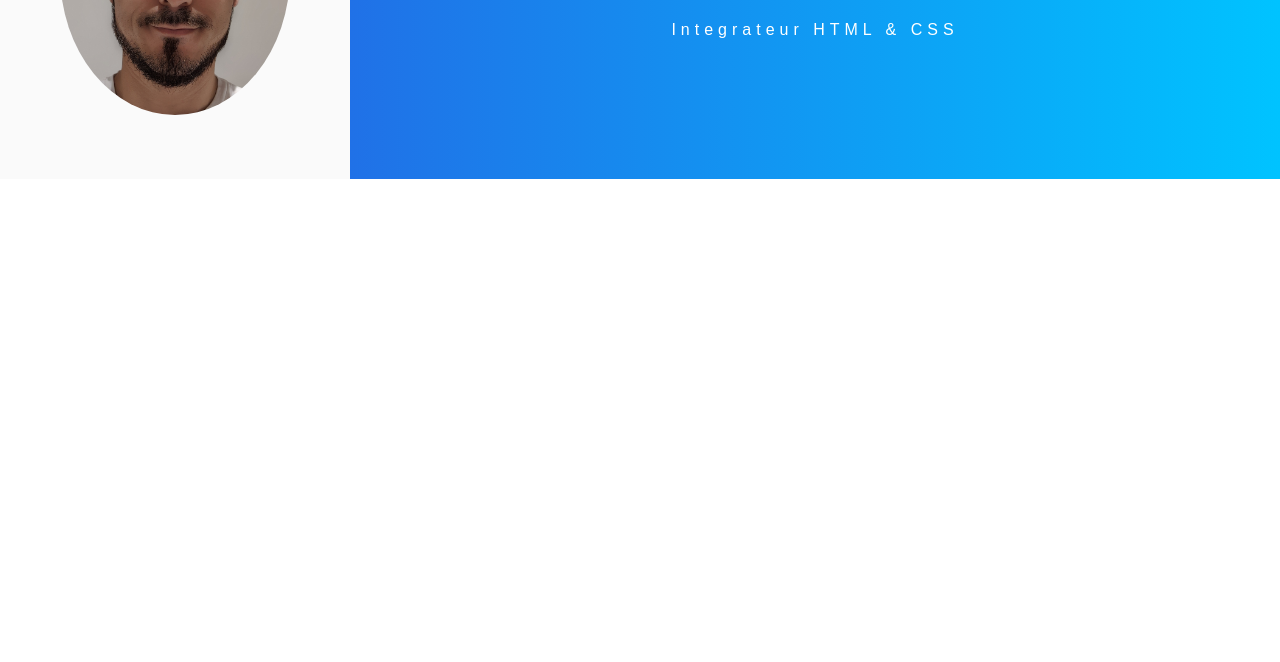
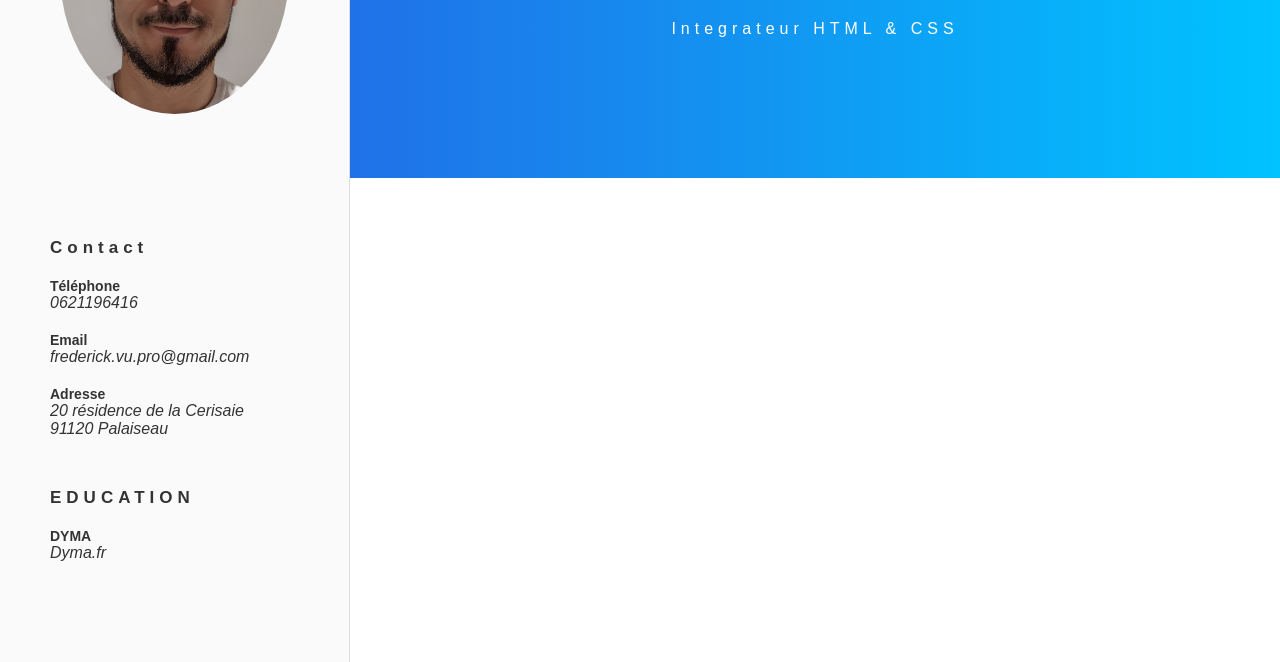
Before and after one commit to kohai-fred/cv, a website: page index.html in a window 1280 px wide. Shown: the part 229-891 px from the top of the page. Before the commit the page ends 800 px from the top, so only its background shows below. Drawn offline with Linux system fonts and the light colour scheme; a web font is replaced by a local one.

Commit message:
add aside css

```diff
--- a/index.html
+++ b/index.html
@@ -25,7 +25,23 @@
         <section class="picture">
             <img src="img/img-cv.jpg" alt="frederick vu">
         </section>
-        <aside></aside>
+        <aside>
+            <div class="block">
+            <h2 class="title-small">Contact</h2>
+            <h3>Téléphone</h3>
+            <p>0621196416</p>
+            <h3>Email</h3>
+            <p>frederick.vu.pro@gmail.com</p>
+            <h3>Adresse</h3>
+            <p>20 résidence de la Cerisaie <br>
+                 91120 Palaiseau</p>
+            </div>
+            <div class="block">
+                <h2 class="title-small">EDUCATION</h2>
+                <h3>DYMA</h3>
+                <p>Dyma.fr</p>
+            </div>
+        </aside>
         <main></main>
     </div>
 </body>
--- /dev/null
+++ b/scss/_classes.scss
@@ -0,0 +1,6 @@
+.title{
+    &-small{
+        letter-spacing: 0.5rem;
+        font-size: 1.7rem;
+    }
+}
--- a/scss/style.scss
+++ b/scss/style.scss
@@ -1,5 +1,6 @@
 @import "reset";
 @import "base";
+@import "classes";
 
 .grid-container {
   display: grid;
@@ -20,14 +21,12 @@ header {
   flex-direction: column;
   justify-content: center;
   align-items: center;
-
   h1 {
     font-size: 6rem;
     line-height: 8rem;
     font-weight: 300;
     letter-spacing: 3rem;
   }
-
   p {
     letter-spacing: 0.5rem;
   }
@@ -37,7 +36,7 @@ header {
   grid-area: picture;
   padding: 6rem;
   background: var(--background);
-
+  border-right: 1px solid var(--border);
   img {
     border-radius: 50%;
   }
@@ -45,6 +44,20 @@ header {
 
 aside {
   grid-area: aside;
+  background: var(--background);
+  border-right: 1px solid var(--border);
+  padding: 5rem;
+  .block {
+    margin-bottom: 5rem;
+    h3 {
+      margin-bottom: 0;
+      font-size: 1.4rem;
+    }
+    p {
+      margin: 0 0 2rem 0;
+      font-style: italic;
+    }
+  }
 }
 
 main {
```
Also changed, not shown: css/style.css. Lines whose indentation alone changed are shown as unchanged.
